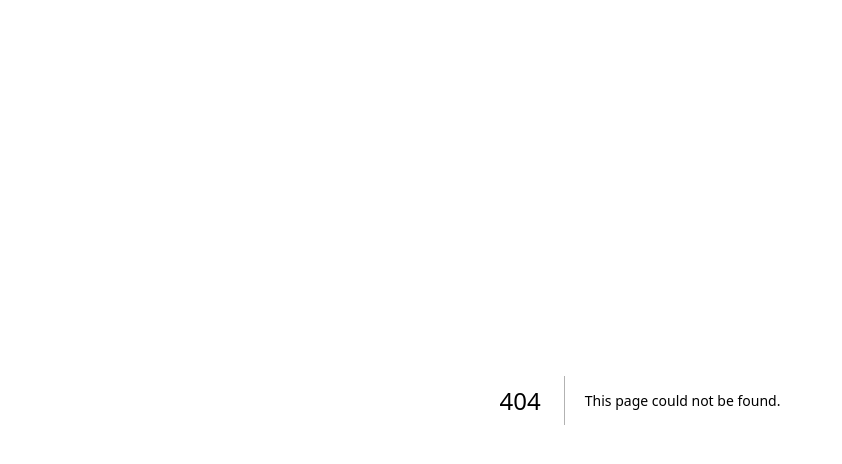
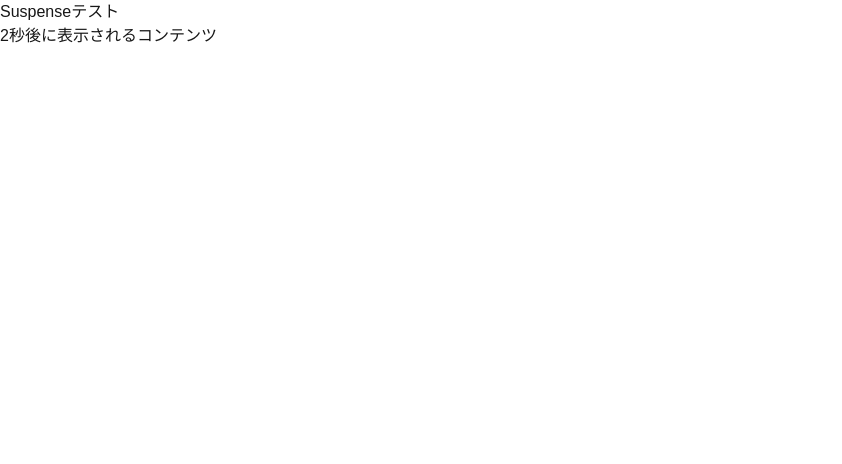
Before and after one commit to high-g/nextjs-workspace, a Next.js app in the folder nextjs/: page /demo/suspense in a window 1280 px wide. Before the commit this address had no page. Shown: the top 464 px of the page, without its empty margins (0-842 px from the left). Built offline with nearby package versions, Linux system fonts and the light colour scheme.

Commit message:
feat: Suspense

```diff
--- /dev/null
+++ b/nextjs/src/app/demo/suspense/SlowComponent.tsx
@@ -0,0 +1,8 @@
+async function sleep(ms: number) {
+  return new Promise((resolve) => setTimeout(resolve, ms));
+}
+
+export default async function SlowComponent({ ms }: { ms: number }) {
+  await sleep(ms);
+  return <p>2秒後に表示されるコンテンツ</p>;
+}
--- /dev/null
+++ b/nextjs/src/app/demo/suspense/page.tsx
@@ -0,0 +1,13 @@
+import { Suspense } from "react";
+import SlowComponent from "./SlowComponent";
+
+export default function Page() {
+  return (
+    <div>
+      <h1>Suspenseテスト</h1>
+      <Suspense fallback={<div>Loading...</div>}>
+        <SlowComponent ms={2000} />
+      </Suspense>
+    </div>
+  );
+}
```
